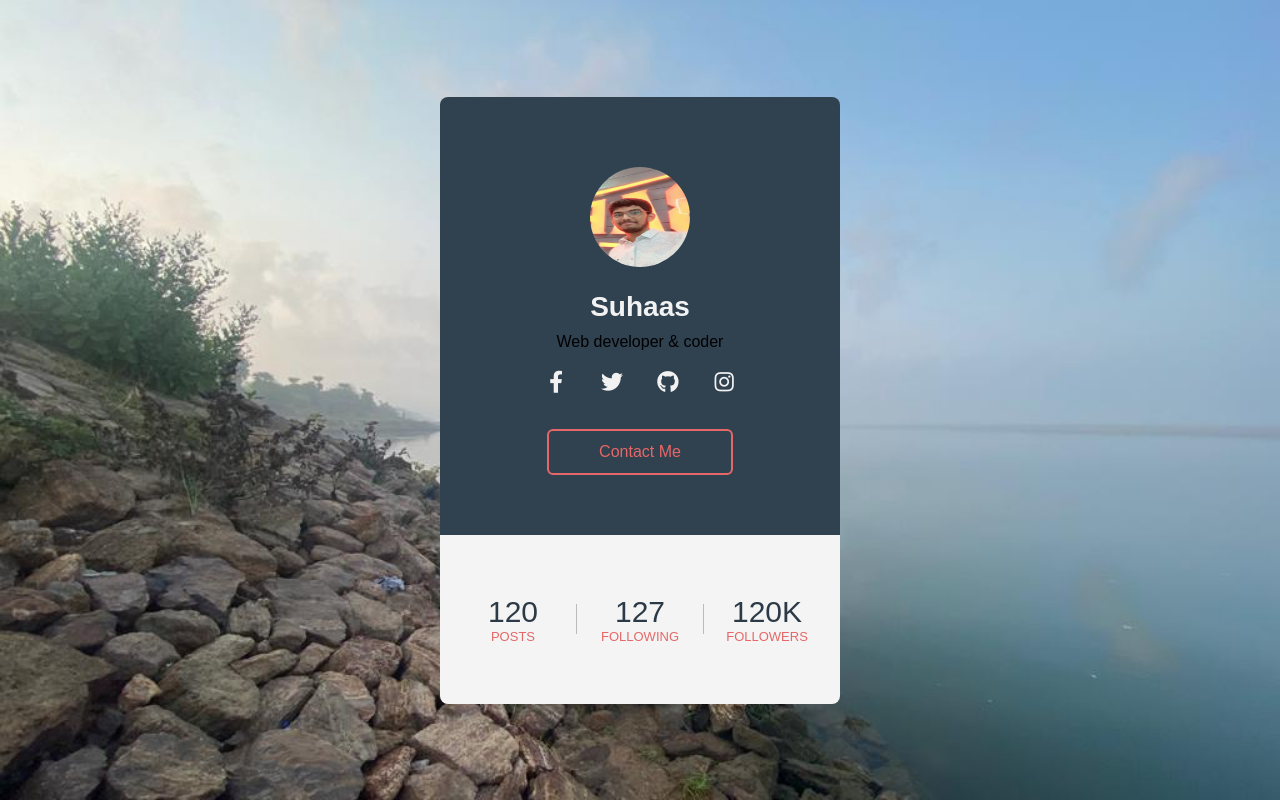
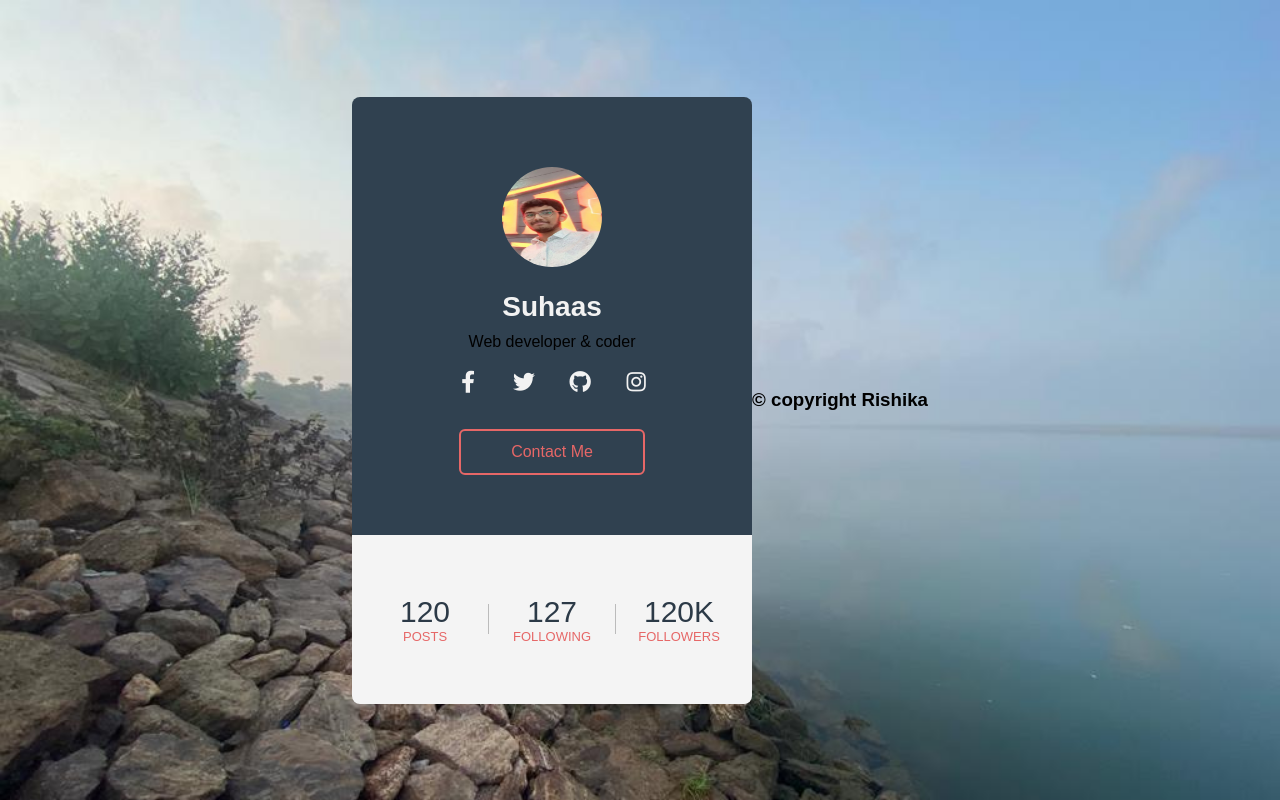
Before and after one commit to suhaas02/suhaas02.github.io, a plain HTML site: page index.html in a window 1280 px wide. Drawn offline with Linux system fonts and the light colour scheme.

Commit message:
Update index.html

```diff
--- a/index.html
+++ b/index.html
@@ -41,5 +41,9 @@
             </div>
         </div>
     </div>
+        <div class="copyright">
+         <h3>© copyright Rishika</h3>
+
+     </div>
     </body>
 </html>
```
